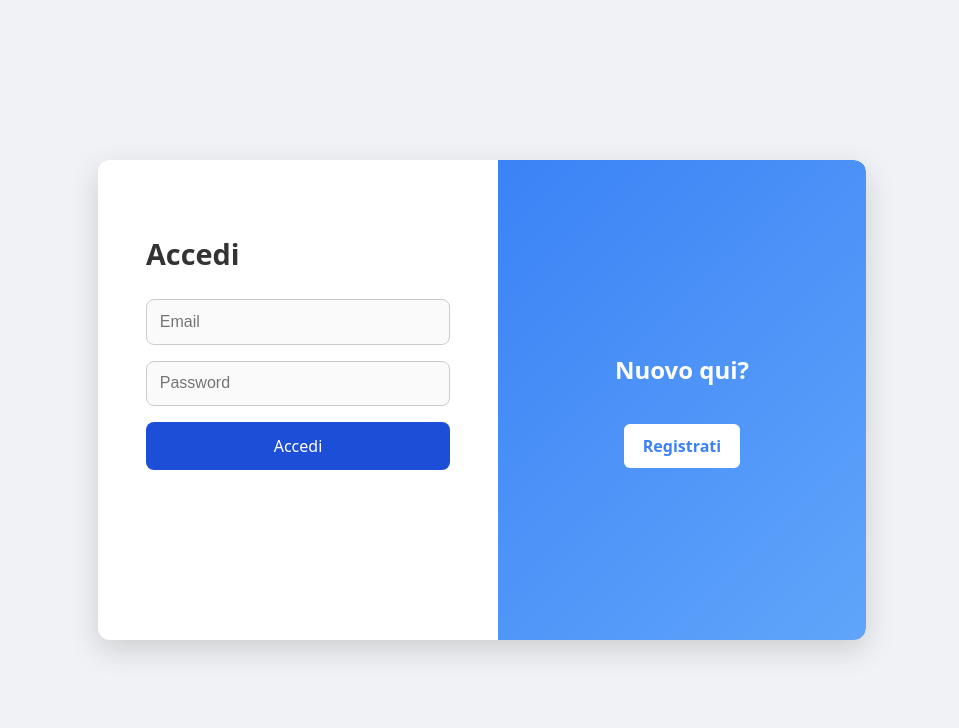
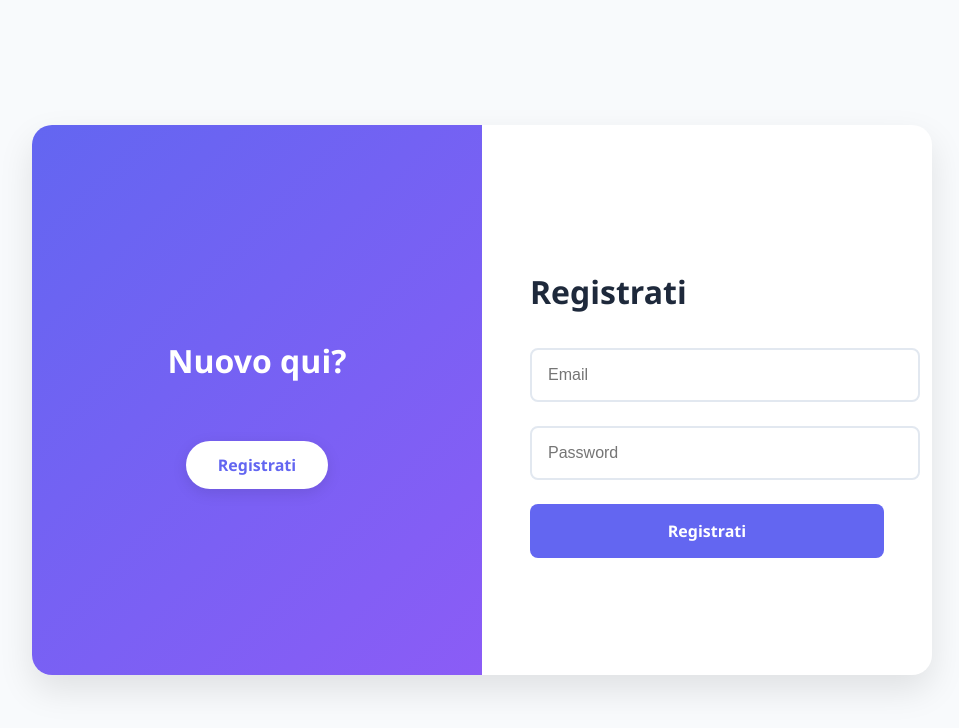
Before and after one commit to EmiTul93/ToDoApp, a React (Vite) app in the folder frontend/: page / in a window 1280 px wide. Shown: the top 728 px of the page, without its empty margins (158-1117 px from the left). Built offline with nearby package versions, Linux system fonts and the light colour scheme.

Commit message:
Finalizazione panel login

```diff
--- a/frontend/src/pages/AuthForm.css
+++ b/frontend/src/pages/AuthForm.css
@@ -1,109 +1,142 @@
+/* Base Styles */
 .auth-container {
-position: relative;
-width: 100%;
-height: 100vh;
-overflow: hidden;
-background: #f0f2f5;
   display: flex;
   justify-content: center;
   align-items: center;
+  min-height: 100vh;
+  background: #f8fafc;
+  font-family: 'Segoe UI', Tahoma, Geneva, Verdana, sans-serif;
 }
 
 .auth-box {
-width: 768px;
-height: 480px;
+  position: relative;
+  width: 900px;
+  height: 550px;
   background: #fff;
-border-radius: 12px;
-box-shadow: 0 10px 30px rgba(0, 0, 0, 0.15);
-display: flex;
-position: relative;
+  border-radius: 20px;
+  box-shadow: 0 15px 35px rgba(0, 0, 0, 0.1);
   overflow: hidden;
-transition: all 0.5s ease-in-out;
-}
-
-.forms-container {
-width: 50%;
-padding: 3rem;
-position: relative;
-}
-
-.form-panel-login,
-.form-panel-register {
-display: none;
-flex-direction: column;
-}
-
-.form-panel-login.active,
-.form-panel-register.active {
   display: flex;
 }
 
-.form-panel-login h2,
-.form-panel-register h2 {
-margin-bottom: 1.5rem;
-font-size: 1.8rem;
-color: #333;
+/* Form Container - Nuova aggiunta */
+.forms-wrapper {
+  position: relative;
+  width: 100%;
+  height: 100%;
+  display: flex;
 }
 
-form {
+/* Form Panels - Side by Side */
+.form-panel {
+  width: 50%;
+  padding: 3rem;
   display: flex;
   flex-direction: column;
+  justify-content: center;
+}
+
+/* Overlay Slider */
+.toggle-overlay {
+  position: absolute;
+  top: 0;
+  left: 0;
+  width: 50%;
+  height: 100%;
+  background: linear-gradient(135deg, #6366f1, #8b5cf6);
+  color: white;
+  transition: all 0.6s cubic-bezier(0.68, -0.55, 0.265, 1.55);
+  z-index: 2;
+  display: flex;
+  justify-content: center;
+  align-items: center;
+  text-align: center;
+}
+
+/* Animation States */
+.auth-box.register-active .toggle-overlay {
+  transform: translateX(100%);
+}
+
+/* Form Elements */
+h2 {
+  font-size: 2rem;
+  margin-bottom: 2rem;
+  color: #1e293b;
+}
+
+.toggle-content h2 {
+  color: white;
+  font-weight: 600;
 }
 
 input {
-margin-bottom: 1rem;
-padding: 0.8rem;
+  width: 100%;
+  padding: 1rem;
+  margin-bottom: 1.5rem;
+  border: 2px solid #e2e8f0;
+  border-radius: 8px;
   font-size: 1rem;
-border-radius: 8px;
-border: 1px solid #ccc;
-background-color: #fafafa;
+  transition: border-color 0.3s;
+}
+
+input:focus {
+  outline: none;
+  border-color: #6366f1;
 }
 
 button[type='submit'] {
-padding: 0.8rem;
-font-size: 1rem;
-background-color: #1d4ed8;
-color: #fff;
+  width: 100%;
+  padding: 1rem;
+  background: #6366f1;
+  color: white;
   border: none;
   border-radius: 8px;
+  font-size: 1rem;
+  font-weight: 600;
   cursor: pointer;
-transition: background-color 0.3s ease;
+  transition: background 0.3s;
 }
 
 button[type='submit']:hover {
-background-color: #2563eb;
+  background: #4f46e5;
 }
 
-.toggle-panel {
-width: 50%;
-background: linear-gradient(135deg, #3b82f6, #60a5fa);
-border-radius: 0 12px 12px 0;
-color: #fff;
-display: flex;
-justify-content: center;
-align-items: center;
-flex-direction: column;
-padding: 2rem;
+.toggle-overlay button {
+  margin-top: 1.5rem;
+  padding: 0.8rem 2rem;
+  background: white;
+  color: #6366f1;
+  border: none;
+  border-radius: 50px;
+  font-weight: 600;
+  cursor: pointer;
+  transition: all 0.3s;
+  box-shadow: 0 4px 15px rgba(0, 0, 0, 0.1);
 }
 
-.toggle-panel button {
-margin-top: 1rem;
-padding: 0.7rem 1.2rem;
-background: #fff;
-color: #3b82f6;
-border: none;
-border-radius: 6px;
-cursor: pointer;
-font-weight: bold;
-transition: transform 0.3s ease, background 0.3s ease;
+.toggle-overlay button:hover {
+  transform: translateY(-2px);
+  box-shadow: 0 6px 20px rgba(0, 0, 0, 0.15);
 }
 
-.toggle-panel button:hover {
-background: #f3f4f6;
+/* Message */
+.auth-message {
+  position: absolute;
+  bottom: 2rem;
+  left: 50%;
+  transform: translateX(-50%);
+  background: rgba(239, 68, 68, 0.9);
+  color: white;
+  padding: 0.8rem 1.5rem;
+  border-radius: 50px;
+  font-weight: 500;
+  text-align: center;
+  animation: fadeIn 0.5s;
+  z-index: 3;
 }
 
-.auth-message {
-margin-top: 1rem;
-color: #e11d48;
-font-weight: bold;
+@keyframes fadeIn {
+  from { opacity: 0; transform: translateX(-50%) translateY(20px); }
+  to { opacity: 1; transform: translateX(-50%) translateY(0); }
 }
--- a/frontend/src/pages/AuthForm.jsx
+++ b/frontend/src/pages/AuthForm.jsx
@@ -33,7 +33,7 @@ email: registerEmail,
         password: registerPassword,
       });
       setMessage('Registrazione completata! Ora puoi accedere.');
-setIsLogin(true);
+      setIsLogin(true); // Torna automaticamente al login dopo la registrazione
     } catch (err) {
       setMessage('Registrazione fallita.');
     }
@@ -41,11 +41,9 @@ setMessage('Registrazione fallita.');
 
   return (
     <div className="auth-container">
-<div className="auth-box">
-<div className="forms-container">
-<div
-  className={`form-panel-login ${isLogin ? 'active' : ''}`}
->
+      <div className={`auth-box ${isLogin ? 'login-active' : 'register-active'}`}>
+        {/* Pannelli dei form (sempre presenti nel DOM) */}
+        <div className="form-panel login-panel">
           <h2>Accedi</h2>
           <form onSubmit={handleLogin}>
             <input
@@ -65,9 +63,8 @@ onChange={(e) => setLoginPassword(e.target.value)}
             <button type="submit">Accedi</button>
           </form>
         </div>
-      <div
-        className={`form-panel-register ${!isLogin ? 'active' : ''}`}
-      >
+
+        <div className="form-panel register-panel">
           <h2>Registrati</h2>
           <form onSubmit={handleRegister}>
             <input
@@ -87,13 +84,15 @@ onChange={(e) => setLoginPassword(e.target.value)}
             <button type="submit">Registrati</button>
           </form>
         </div>
-    </div>
 
-    <div className="toggle-panel">
+        {/* Overlay animato (slide) */}
+        <div className="toggle-overlay">
+          <div className="toggle-content">
             <h2>{isLogin ? 'Nuovo qui?' : 'Hai già un account?'}</h2>
             <button onClick={() => setIsLogin(!isLogin)}>
               {isLogin ? 'Registrati' : 'Accedi'}
             </button>
+          </div>
         </div>
       </div>
 
```
Lines whose indentation alone changed are shown as unchanged.
